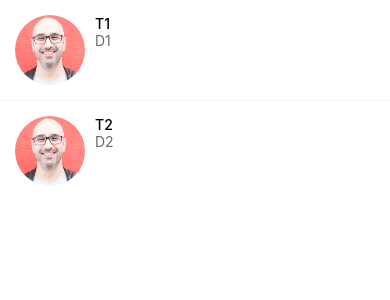
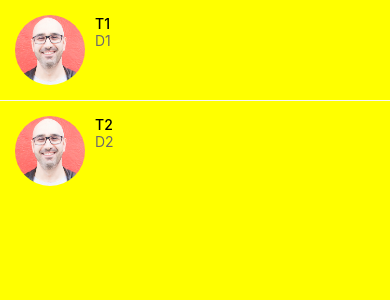
Before and after one commit to cruse-charles/LearningReactNative, a React Native app: screen / in a window 390 px wide. Shown: the top 300 px of the page. Built offline with nearby package versions, Linux system fonts and the light colour scheme.

Commit message:
added refresh functionality

```diff
--- a/App.js
+++ b/App.js
@@ -31,7 +31,7 @@ import { GestureHandlerRootView } from "react-native-gesture-handler";
 
 export default function App() {
   return (
-    <GestureHandlerRootView>
+    <GestureHandlerRootView style={{ flex: 1 }}>
       <MessagesScreen />
     </GestureHandlerRootView>
   );
--- a/app/components/Screen.js
+++ b/app/components/Screen.js
@@ -9,6 +9,9 @@ function Screen({ children }) {
 const styles = StyleSheet.create({
   screen: {
     paddingTop: constants.statusBarHeight,
+    backgroundColor: "yellow",
+    // height: 200,
+    flex: 1,
   },
 });
 
--- a/app/screens/MessagesScreen.js
+++ b/app/screens/MessagesScreen.js
@@ -23,6 +23,7 @@ const initialMessages = [
 
 function MessagesScreen(props) {
   const [messages, setMessages] = useState(initialMessages);
+  const [refreshing, setRefreshing] = useState(false);
 
   const handleDelete = (message) => {
     //delete message from messages array
@@ -34,7 +35,7 @@ function MessagesScreen(props) {
   };
 
   return (
-    <Screen style={styles.screen}>
+    <Screen>
       <FlatList
         data={messages}
         keyExtractor={(message) => message.id.toString()}
@@ -52,6 +53,17 @@ function MessagesScreen(props) {
           />
         )}
         ItemSeparatorComponent={ListItemSeparator}
+        refreshing={refreshing}
+        onRefresh={() =>
+          setMessages([
+            {
+              id: 2,
+              title: "T2",
+              description: "D2",
+              image: require("../assets/mosh.jpg"),
+            },
+          ])
+        }
       />
     </Screen>
   );
```
